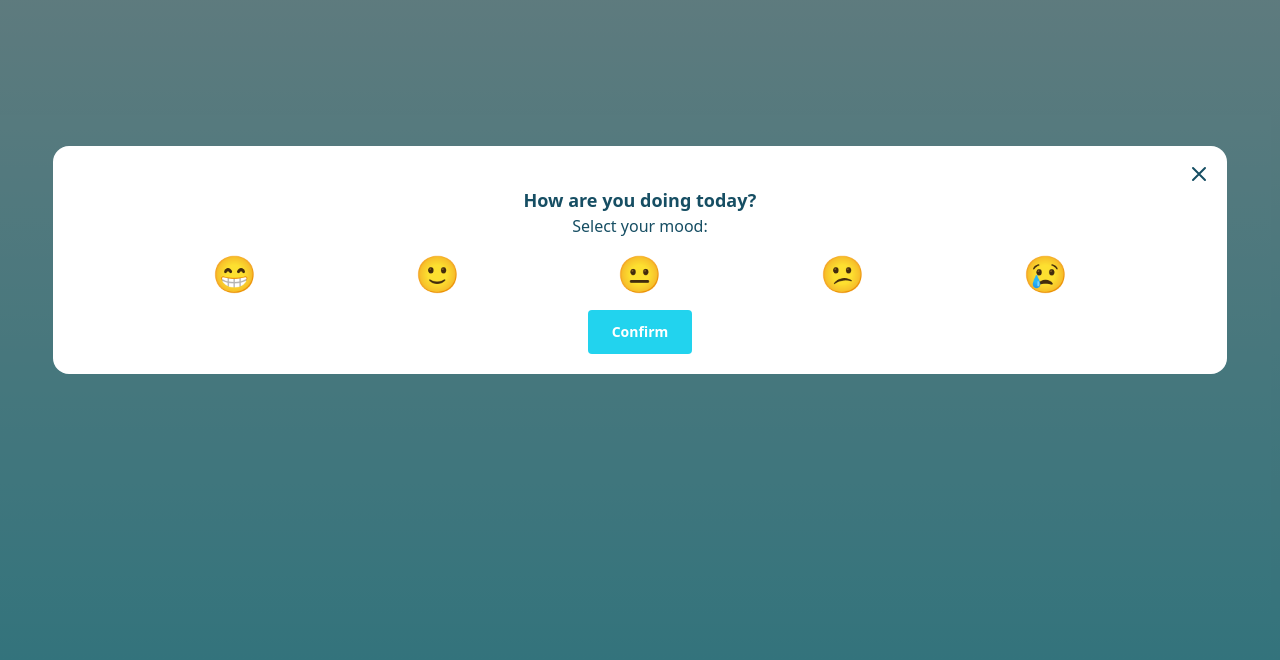
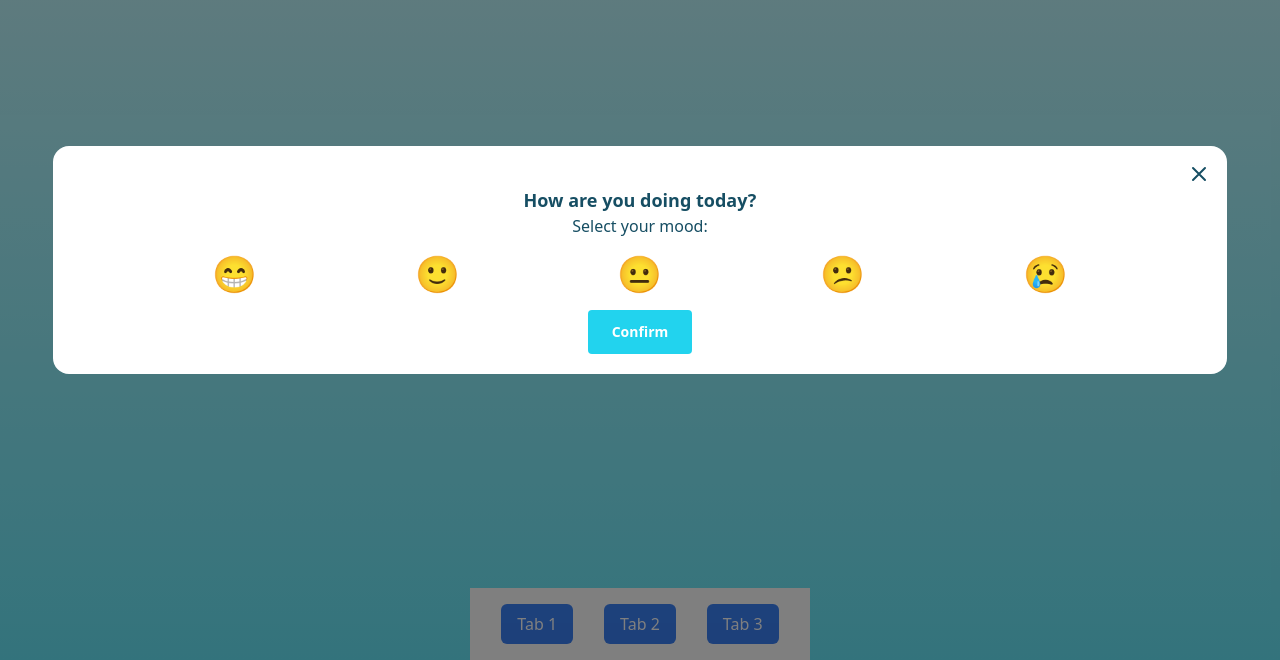
Before and after one commit to Lucag101/missionary_mental_health, a React (Create React App) app: page / in a window 1280 px wide. Shown: the part 140-800 px from the top of the page. Built offline with nearby package versions, Linux system fonts and the light colour scheme.

Commit message:
added some animations and tried adding tabs

```diff
--- a/src/components/App/App.jsx
+++ b/src/components/App/App.jsx
@@ -4,7 +4,7 @@ import HomePage from "../Home/HomePage";
 function App() {
   return (
     <Router basename="/">
-      <div className="bg-gradient-to-b from-cyan-100 to-cyan-300">
+      <div className="bg-gradient-to-b from-cyan-100 to-cyan-300 w-full">
         <div className="flex justify-center items-center h-screen text-blue-900">
           <Routes>
             <Route path="/" element={<HomePage />} />
--- a/src/components/Home/HomePage.jsx
+++ b/src/components/Home/HomePage.jsx
@@ -21,11 +21,20 @@ function HomePage() {
   };
 
   return (
-    <div className="flex items-center text-cyan-900">
-      <div className="text-center">
-        <h1 className="text-3xl font-bold mb-4">Welcome!</h1>
-        <h2 className="text-xl">Time to focus on your mental health</h2>
-        {displayMoodModal && <MoodSelector onSelect={handleMoodSelection} onSubmit={handleMoodSubmit} onClose={handleCloseModal} />}
+    <div className="flex flex-col min-h-screen">
+      <div className="flex-grow flex items-center justify-center text-cyan-900">
+        <div className="text-center">
+          <h1 className="text-3xl font-bold mb-4">Welcome!</h1>
+          <h2 className="text-xl">Time to focus on your mental health</h2>
+          {displayMoodModal && <MoodSelector onSelect={handleMoodSelection} onSubmit={handleMoodSubmit} onClose={handleCloseModal} />}
+        </div>
+      </div>
+      <div className="bg-white p-4 w-full">
+        <div className="flex justify-around items-center">
+          <button className="text-white py-2 px-4 bg-blue-500 rounded-md">Tab 1</button>
+          <button className="text-white py-2 px-4 bg-blue-500 rounded-md">Tab 2</button>
+          <button className="text-white py-2 px-4 bg-blue-500 rounded-md">Tab 3</button>
+        </div>
       </div>
     </div>
   );
--- a/src/components/Home/MoodSelector.jsx
+++ b/src/components/Home/MoodSelector.jsx
@@ -14,21 +14,25 @@ function MoodSelector({ onSelect, onSubmit, onClose }) {
   return (
     <div className="fixed top-0 left-0 w-full h-full bg-black bg-opacity-50 flex justify-center items-center">
       <div className="relative bg-white pt-10 pb-5 px-5 sm:px-8 md:px-12 lg:px-16 xl:px-20 rounded-2xl w-11/12 text-center">
-        <CloseIcon className="absolute top-4 right-4 h-6 cursor-pointer stroke-2" onClick={onClose} />
+        <CloseIcon className="absolute top-4 right-4 h-6 cursor-pointer stroke-2 hover:opacity-80" onClick={onClose} />
         <p className="text-lg font-bold">How are you doing today?</p>
         <p className="mb-4">Select your mood:</p>
         <div className="flex justify-around">
           {moodOptions.map((mood) => (
             <span
               key={mood}
-              className={`cursor-pointer text-4xl ${selectedMood === mood ? "transform scale-125 transition-transform duration-100 ease-in delay-250" : ""}`}
+              className={`cursor-pointer text-4xl ${
+                selectedMood === mood
+                  ? "transform scale-125 transition-transform duration-75 ease-in delay-0"
+                  : "hover:transform hover:scale-125 hover:transition-transform duration-75 ease-in delay-0"
+              }`}
               onClick={() => handleMoodClick(mood)}
             >
               {mood}
             </span>
           ))}
         </div>
-        <button className="bg-cyan-400 text-white text-sm font-bold mt-4 px-6 py-3 rounded cursor-pointer" onClick={onSubmit}>
+        <button className="bg-cyan-400 text-white text-sm font-bold mt-4 px-6 py-3 rounded cursor-pointer hover:bg-cyan-500" onClick={onSubmit}>
           Confirm
         </button>
       </div>
```
